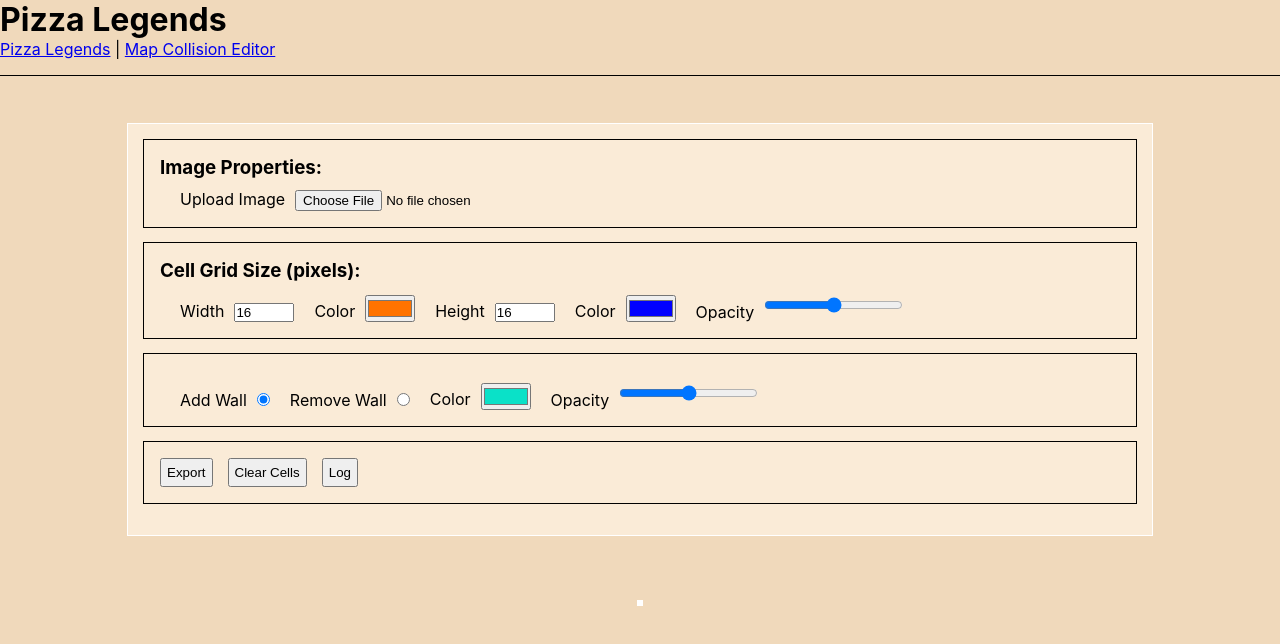
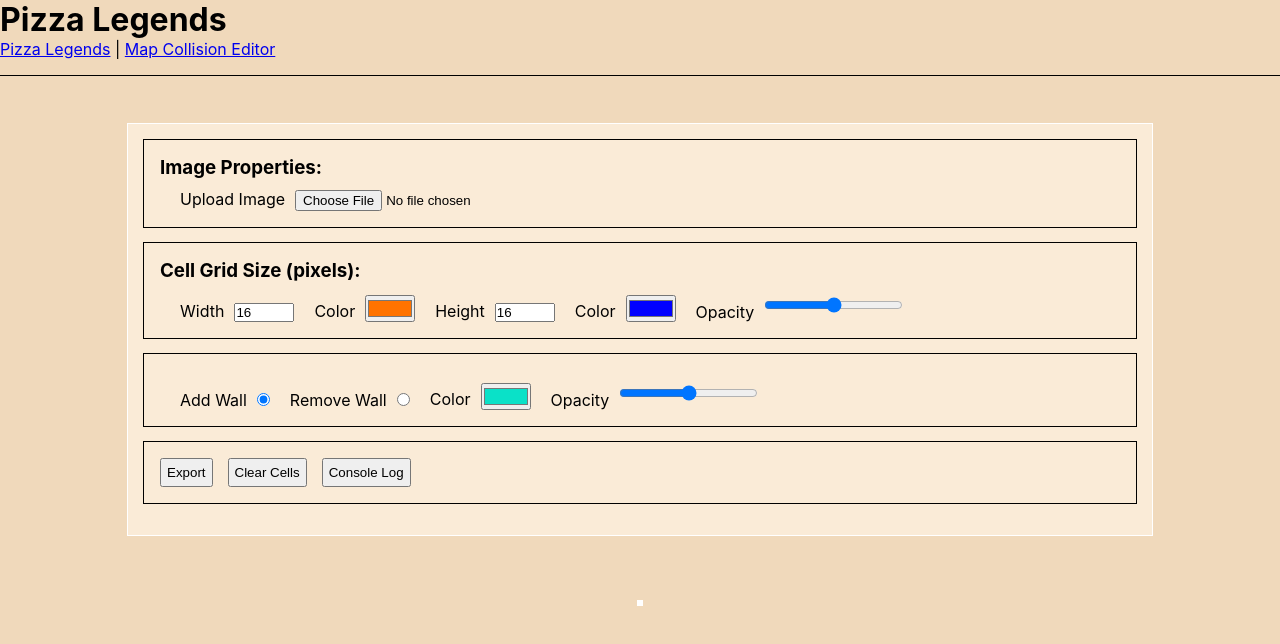
Before and after one commit to josephhailu/pizza-legends, a React (Create React App) app: page /edit in a window 1280 px wide. Shown: the top 644 px of the page. Built offline with nearby package versions, Linux system fonts and the light colour scheme.

Commit message:
refactor export component

```diff
--- /dev/null
+++ b/src/components/MapEditor/JSONExport.tsx
@@ -0,0 +1,48 @@
+import {FC, PropsWithChildren} from "react";
+import {StyledExport} from "./styles";
+import {JSONExportProps} from "./types";
+
+export const JSONExport: FC<PropsWithChildren<JSONExportProps>> = ({
+  appState,
+  setAppState,
+}) => {
+  const {walls} = appState;
+
+  const handleExportClick = (
+    e: React.MouseEvent<HTMLButtonElement, MouseEvent>
+  ) => {
+    e.preventDefault();
+    if (Object.keys(walls).length > 0) {
+      const a = document.createElement("a");
+
+      a.download = "walls.json";
+      a.href = window.URL.createObjectURL(
+        new Blob([JSON.stringify(walls)], {
+          type: "text/json",
+        })
+      );
+
+      a.dispatchEvent(
+        new MouseEvent("click", {
+          view: window,
+          bubbles: true,
+          cancelable: true,
+        })
+      );
+      a.remove();
+    }
+  };
+  return (
+    <StyledExport>
+      <button onClick={handleExportClick} id="exportJSON">
+        Export
+      </button>
+      <button onClick={() => setAppState((prev) => ({...prev, walls: {}}))}>
+        Clear Cells
+      </button>
+      <button onClick={() => console.log({walls})}>Console Log</button>
+    </StyledExport>
+  );
+};
+
+export default JSONExport;
--- a/src/components/MapEditor/index.tsx
+++ b/src/components/MapEditor/index.tsx
@@ -1,15 +1,11 @@
 import React from "react";
 import Canvases from "./Canvases";
-import {
-  StyledContainer,
-  StyledControls,
-  StyledExport,
-  StyledInfo,
-} from "./styles";
+import {StyledContainer, StyledControls, StyledInfo} from "./styles";
 import {MapEditorStateConfig} from "./types";
 import CellGridOptions from "./CellGridOptions";
 import CollisionCanvasOptions from "./CollisionCanvasOptions";
 import FileUpload from "./FileUpload";
+import JSONExport from "./JSONExport";
 
 export const defaultAppState: MapEditorStateConfig = {
   mapImage: new Image(),
@@ -61,31 +57,6 @@
     });
   };
 
-  const handleExportClick = (
-    e: React.MouseEvent<HTMLButtonElement, MouseEvent>
-  ) => {
-    e.preventDefault();
-    if (Object.keys(appState.walls).length > 0) {
-      const a = document.createElement("a");
-
-      a.download = "walls.json";
-      a.href = window.URL.createObjectURL(
-        new Blob([JSON.stringify(appState.walls)], {
-          type: "text/json",
-        })
-      );
-
-      a.dispatchEvent(
-        new MouseEvent("click", {
-          view: window,
-          bubbles: true,
-          cancelable: true,
-        })
-      );
-      a.remove();
-    }
-  };
-
   return (
     <div className="App">
       <StyledContainer>
@@ -96,19 +67,7 @@
             appState={appState}
             setAppState={setAppState}
           />
-          <StyledExport>
-            <button onClick={handleExportClick} id="exportJSON">
-              Export
-            </button>
-            <button
-              onClick={() => setAppState((prev) => ({...prev, walls: {}}))}
-            >
-              Clear Cells
-            </button>
-            <button onClick={() => console.log({walls: appState.walls})}>
-              Log
-            </button>
-          </StyledExport>
+          <JSONExport appState={appState} setAppState={setAppState} />
         </StyledControls>
         <StyledInfo>
           <p id="message">{mouseEventDetails}</p>
--- a/src/components/MapEditor/types.ts
+++ b/src/components/MapEditor/types.ts
@@ -50,6 +50,8 @@
 
 export interface CollisionCanvasOptionsProps extends MapEditorComponentProps {}
 
+export interface JSONExportProps extends MapEditorComponentProps {}
+
 export type CanvasDispatchTypes =
   | "drawAll"
   | "drawGrid"
```
